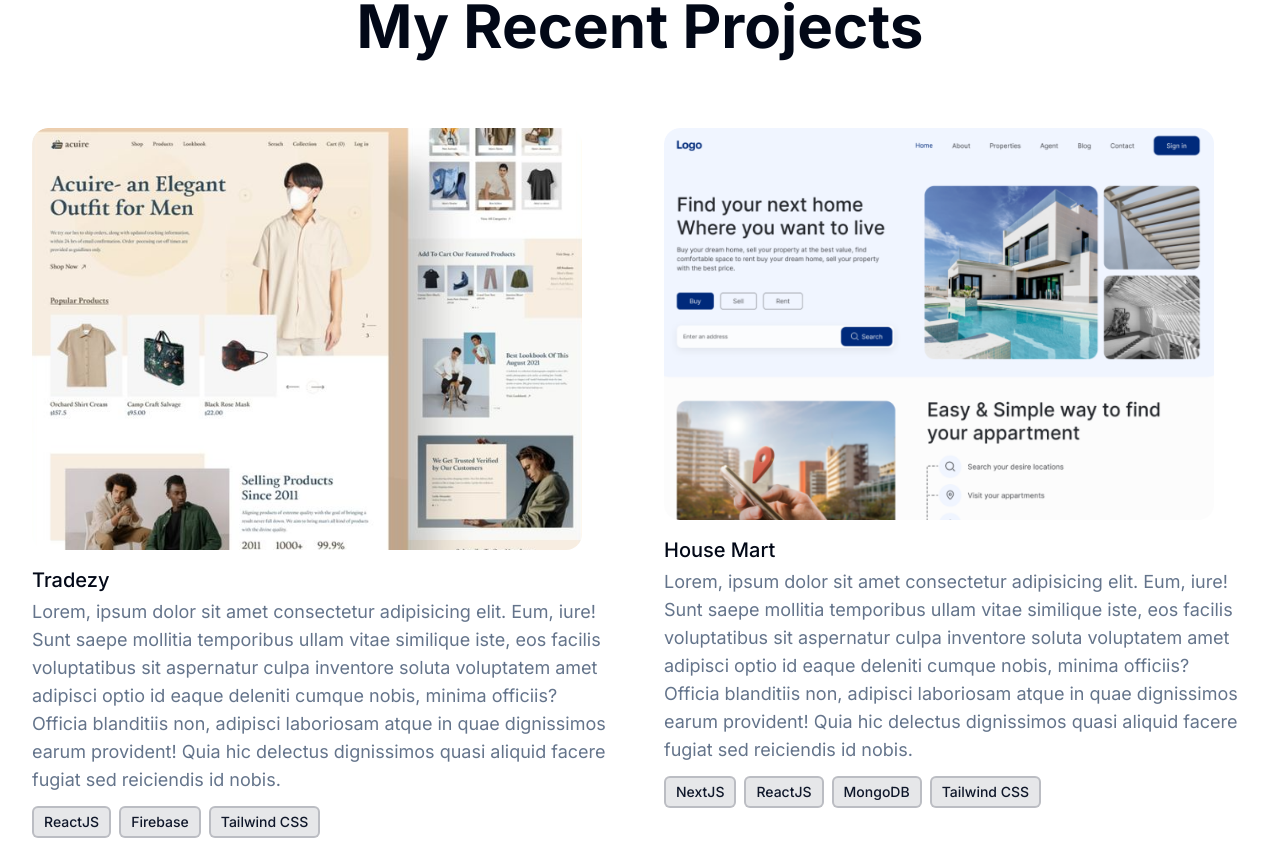
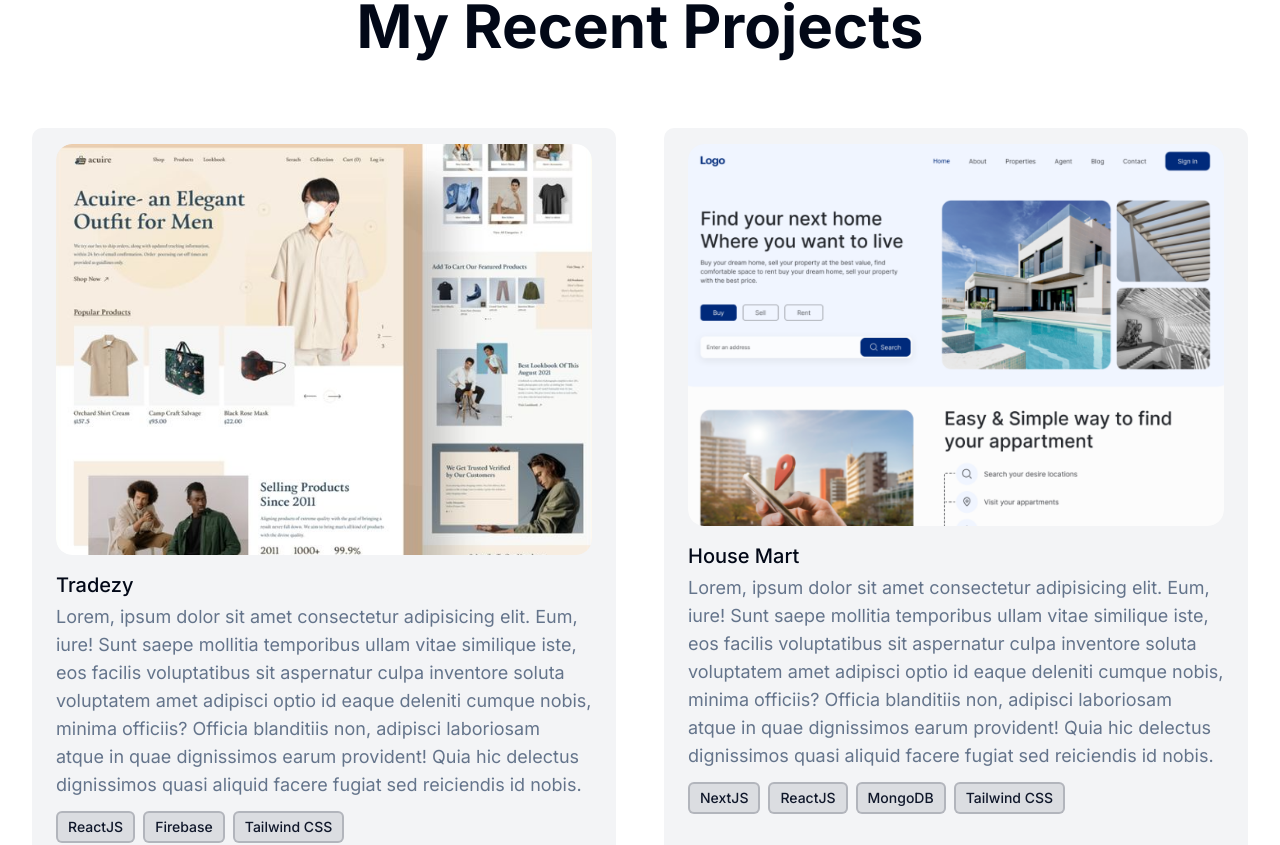
Before and after one commit to ayush844/ayush-sharma, a Next.js app: page / in a window 1280 px wide. Shown: the part 712-1557 px from the top of the page. Built offline with nearby package versions, Linux system fonts and the light colour scheme.

Commit message:
added background color to each project
Signed-off-by: ayush844 <ayush.xyz1625@gmail.com>

```diff
--- a/app/components/RecentProjects.jsx
+++ b/app/components/RecentProjects.jsx
@@ -51,7 +51,7 @@ export async function RecentProjects() {
         <a
           href={item.link}
           key={item._id}
-          className="group block"
+          className="group block bg-gray-100 px-6 py-4 rounded-[10px]"
           target="_blank"
         >
           <div className="aspect-w-16 aspect-h-12 overflow-hidden rounded-2xl relative">
```
